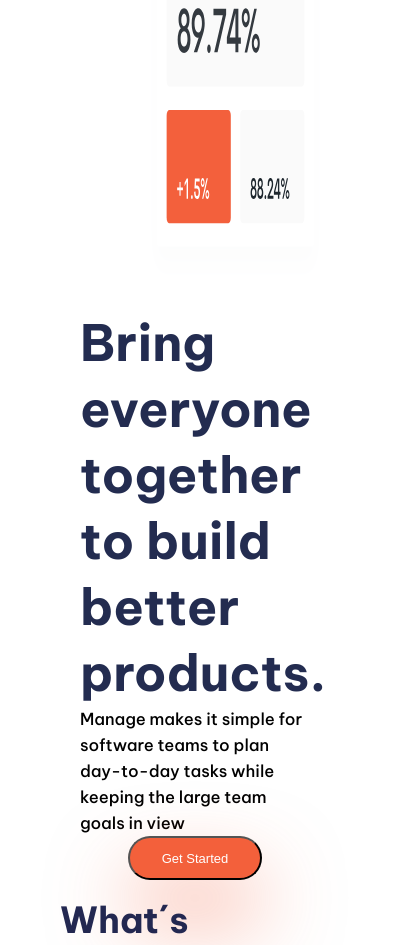
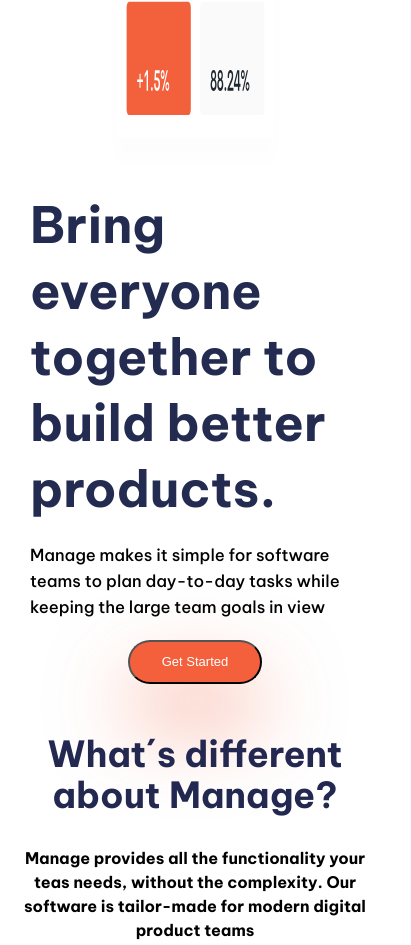
Before and after one commit to varistizabal30/varistizabal30.github.io, a plain HTML site: page index.html in a window 390 px wide. Shown: the part 678-1623 px from the top of the page, 411 px wide, since content can reach past the window. Drawn offline with Linux system fonts and the light colour scheme.

Commit message:
cambios media query para movil

```diff
--- a/css/style.css
+++ b/css/style.css
@@ -115,6 +115,7 @@
 .items-contenido-secundario{
     align-items: flex-start;
     display: flex;
+    margin-bottom: 2rem;
     /* height: 1.58rem;
     width: 4.37rem; */
 
@@ -344,11 +345,18 @@
 
 /* Estilos de media query para pantallas de 1200 px - 375 px */
 @media (max-width:1200px){
+    header{
+        margin: 2rem;
+        padding-top: 3rem;
+    }
     .nav-header{
         display: none;
     }
     header button{
         display: none;
+    }
+    .contenidos-seccion-principal{
+        margin: 2rem;
     }
     .seccion-principal{
         display: flex;
@@ -362,20 +370,42 @@
     }
     .fa-bars{
         display:flex;
-        font-size: 2rem;
+        font-size: 3rem;
         justify-content: center;
         padding-left: 1rem;
         text-align: center;
     }
+    .button-start{
+        margin-bottom: 4rem;
+    }
+
+    #button-started-secundario{
+        margin-bottom: 7rem;
+        margin-top: 5rem;
+    }
     .texto-seccion-principal{
         justify-content: center;
-        margin: 1rem;
+        /* margin: 2rem; */
         padding: 1rem;
         text-align: center;
+    }
+    .texto-seccion-principal h1 {
+        margin-bottom: 2rem;
+    }
+    .texto-seccion-principal p {
+        padding-bottom: 2rem;
     }
     .seccion-secundario{
         display: flex;
         flex-direction: column;
+    }
+    .seccion-secundario-contenedor1 h2{
+        margin-bottom: 3rem;
+        text-align: center;
+    }
+    .seccion-secundario-contenedor1 p{
+        margin-bottom: 3rem;
+        text-align: center;
     }
     .content-article-personas{
         align-items: center;
```
